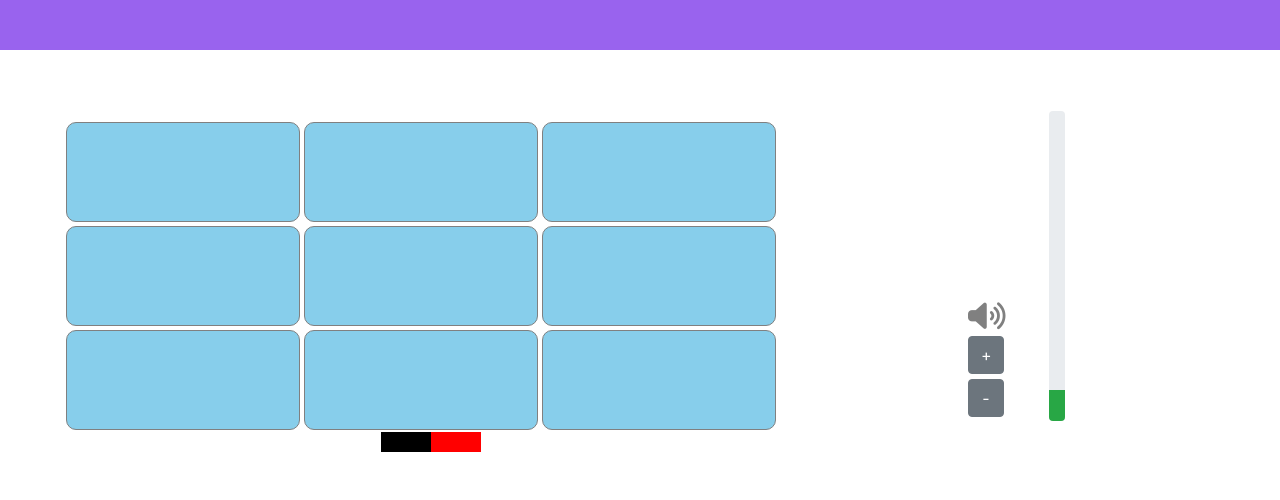
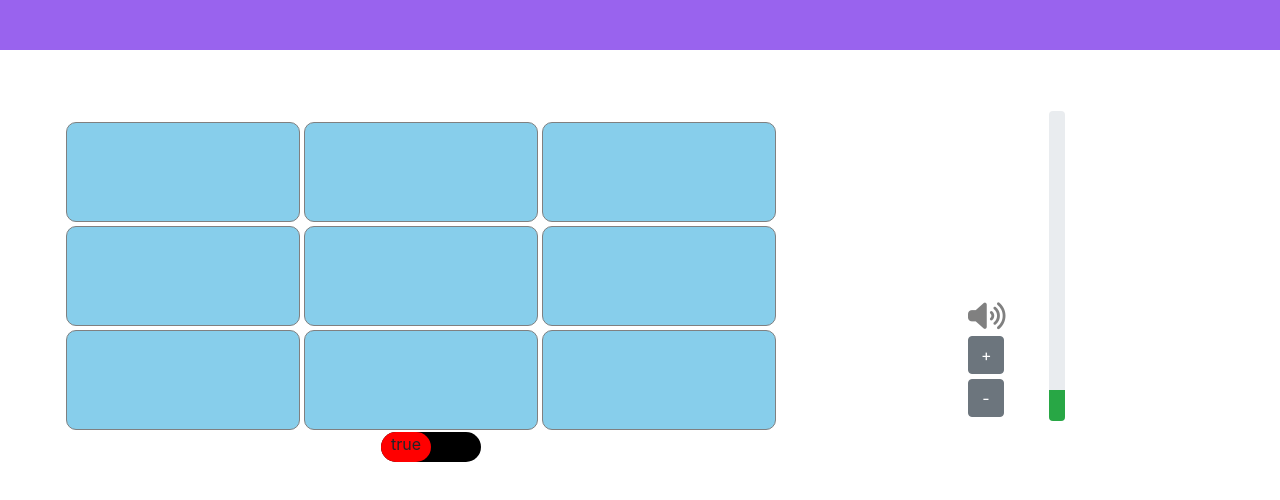
Before and after one commit to archiejnr/drum-machine, a React (Create React App) app in the folder drum-machine/: page / in a window 1280 px wide. Shown: the top 500 px of the page. Built offline with nearby package versions, Linux system fonts and the light colour scheme.

Commit message:
toggler is done

```diff
--- a/drum-machine/src/App.css
+++ b/drum-machine/src/App.css
@@ -61,9 +61,10 @@
 }
 #toggler{
   width:100px;
-  height:20px;
+  height:30px;
   background:#000;
   display: inline-flex;
+  border-radius: 15px;
 }
 .hidden{
   display:none
@@ -87,6 +88,8 @@
   height:100%;
   float:left;
   position: relative;
+  text-align: center;
+  border-radius: 15px;
 }
 .moveRight{
   -webkit-animation: yourmove 1s; /* Safari 4.0 - 8.0 */
--- a/drum-machine/src/App.js
+++ b/drum-machine/src/App.js
@@ -76,7 +76,8 @@ class App extends React.Component{
         url:'http://s1download-universal-soundbank.com/mp3/sounds/14151.mp3'
       }],
       displayedKey:null,
-      volume:10
+      volume:10,
+      phase:true
     }
 //if there are any bindings to be done provided you dnt use the arrow functions
   }
@@ -169,12 +170,22 @@ handleKeyboard=(e)=>{
   }
 //adding keyboard eventlistener to the document after the UI renders
   componentDidMount(){
-    document.addEventListener('keydown',this.handleKeyboard)
+    document.addEventListener('keydown',this.handleKeyboard);
+    document.querySelector('.toggler').innerHTML=this.state.phase;
   }
 //handle the mod toggler
 toggle=(e)=>{
-  e.target.classList.toggle('moveRight');
-  e.target.classList.toggle('moveLeft');
+  if(e.target.getAttribute('id')){
+    e.target.querySelector('.toggler').classList.toggle('moveRight');
+    e.target.querySelector('.toggler').classList.toggle('moveLeft');
+    e.target.querySelector('.toggler').innerHTML=this.state.phase;
+  }
+  else{
+    e.target.classList.toggle('moveRight');
+    e.target.classList.toggle('moveLeft');
+    e.target.innerHTML=this.state.phase;
+  }
+    this.setState({phase:!this.state.phase});
 }
   render(){
     return(<div>
--- a/drum-machine/src/components/Drumpad.js
+++ b/drum-machine/src/components/Drumpad.js
@@ -13,7 +13,7 @@ function Drumpad(props){
       <Row style={{textAlign:'centre'}} className="mainRow">
         <br/>
         <div id="toggler" onClick={props.mod}>
-          <div className="mod1 toggler moveLeft">
+          <div className="mod1 toggler moveRight">
           </div>
         </div>
       </Row>
```
